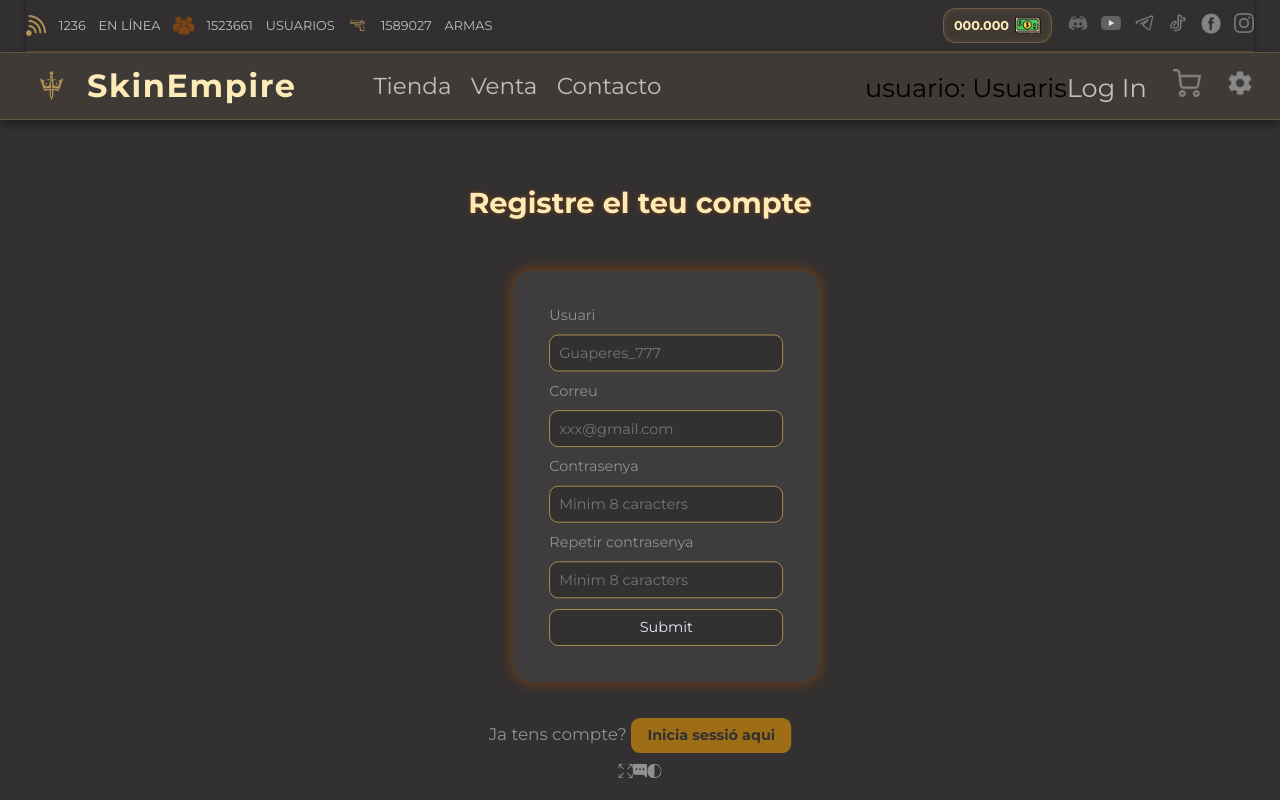
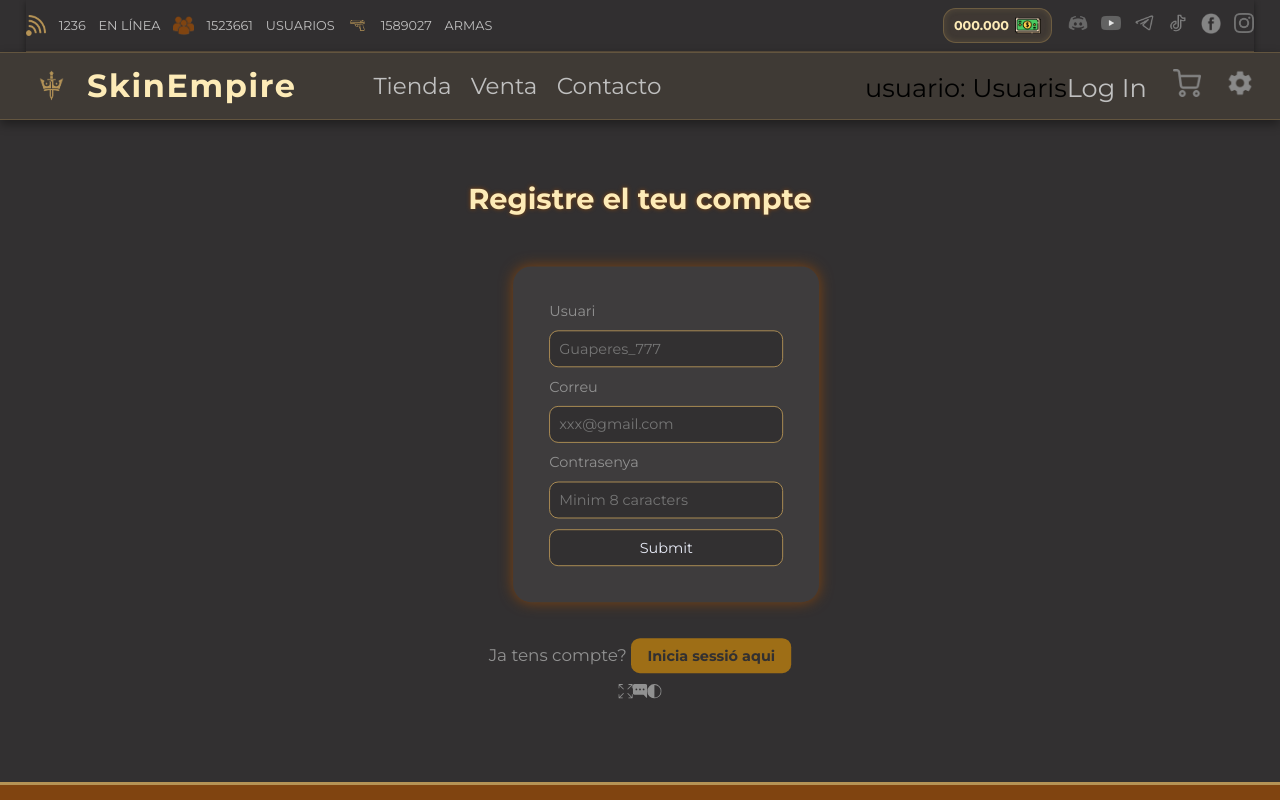
Before and after one commit to Frikian/SKINEMPIRE-Ang, an Angular app: page /register in a window 1280 px wide. Shown: the top 800 px of the page. Built offline with nearby package versions, Linux system fonts and the light colour scheme.

Commit message:
pequeño error corregido

```diff
--- a/src/app/register/register.html
+++ b/src/app/register/register.html
@@ -9,9 +9,6 @@
       <input class="registerformsectioninput" type="email" name="email" id="email" placeholder="xxx@gmail.com" required>
       <label for="pass">Contrasenya</label>
       <input class="registerformsectioninput" type="password" name="pass" id="pass" placeholder="Minim 8 caracters" required>
-
-      <label for="pass">Repetir contrasenya</label>
-      <input type="password" name="pass" id="pass" placeholder="Minim 8 caracters" required>
 
       <input  type="submit">
       {{mensaje}}
--- a/src/app/register/register.ts
+++ b/src/app/register/register.ts
@@ -22,7 +22,7 @@ export class Register {
     const passwordGuardada = localStorage.getItem(nombre);
 
     if(!passwordGuardada){
-      alert("contrasenya incorrecta")
+      alert("Registrat correctament :)")
     }
     if (!nombre || !password) {
       this.mensaje = 'Usuario y contraseña son obligatorios';
```
